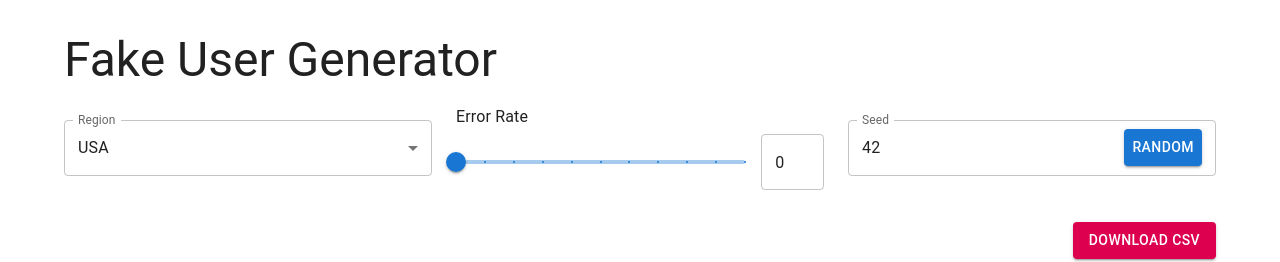
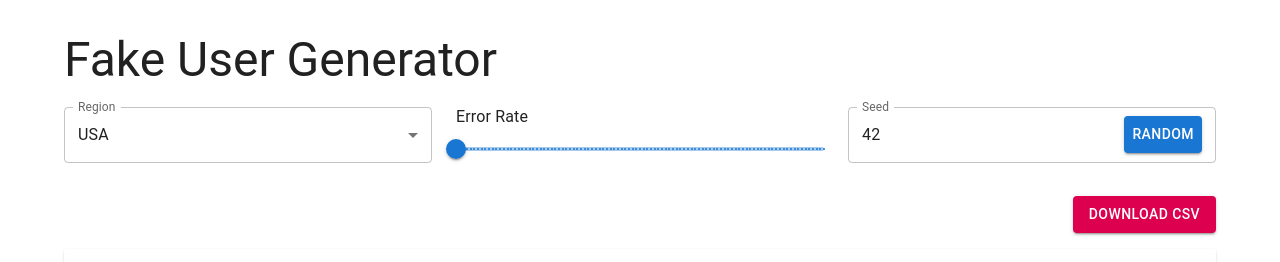
Before and after one commit to enayet329/Fake-user-data-generator, a React (Create React App) app in the folder client/: page / in a window 1280 px wide. Shown: the top 262 px of the page. Built offline with nearby package versions, Linux system fonts and the light colour scheme; no server answers.

Commit message:
Update ControlsPanels.js
fix slider bug

```diff
--- a/client/src/components/ControlsPanels.js
+++ b/client/src/components/ControlsPanels.js
@@ -1,7 +1,7 @@
 import React from 'react';
 import { Grid, FormControl, InputLabel, Select, MenuItem, Slider, TextField, Button, Typography, Box } from '@mui/material';
 
-const ControlPanel = ({ region, errorRate, seed, onRegionChange, onErrorRateChange, onSeedChange, onErrorRateValueChange }) => {
+const ControlPanel = ({ region, errorRate, seed, onRegionChange, onErrorRateChange, onSeedChange }) => {
   return (
     <Grid container spacing={3} alignItems="center" mb={4}>
       <Grid item xs={12} sm={4}>
@@ -27,26 +27,16 @@ const ControlPanel = ({ region, errorRate, seed, onRegionChange, onErrorRateChan
           <Typography id="error-rate-slider" gutterBottom>
             Error Rate
           </Typography>
-          <Box display="flex" alignItems="center">
           <Slider
             value={errorRate}
-              onChange={(e, value) => onErrorRateChange(e, value * 100)}
+            onChange={onErrorRateChange}
             aria-labelledby="error-rate-slider"
             valueLabelDisplay="auto"
-              step={1}
+            step={0.1}
             marks
             min={0}
             max={10}
-              style={{ marginRight: '16px' }}
           />
-            <TextField
-              value={errorRate}
-              onChange={onErrorRateValueChange}
-              type="number"
-              InputProps={{ inputProps: { min: 0, max: 1000 } }}
-              style={{ width: '80px' }}
-            />
-          </Box>
         </FormControl>
       </Grid>
       <Grid item xs={12} sm={4}>
@@ -55,11 +45,12 @@ const ControlPanel = ({ region, errorRate, seed, onRegionChange, onErrorRateChan
           label="Seed"
           type="number"
           value={seed}
+          onChange={(e) => onSeedChange(parseInt(e.target.value))}
           InputProps={{
             endAdornment: (
               <Button
                 variant="contained"
-                onClick={onSeedChange}
+                onClick={() => onSeedChange(Math.floor(Math.random() * 1000000))}
               >
                 Random
               </Button>
```
Lines whose indentation alone changed are shown as unchanged.
